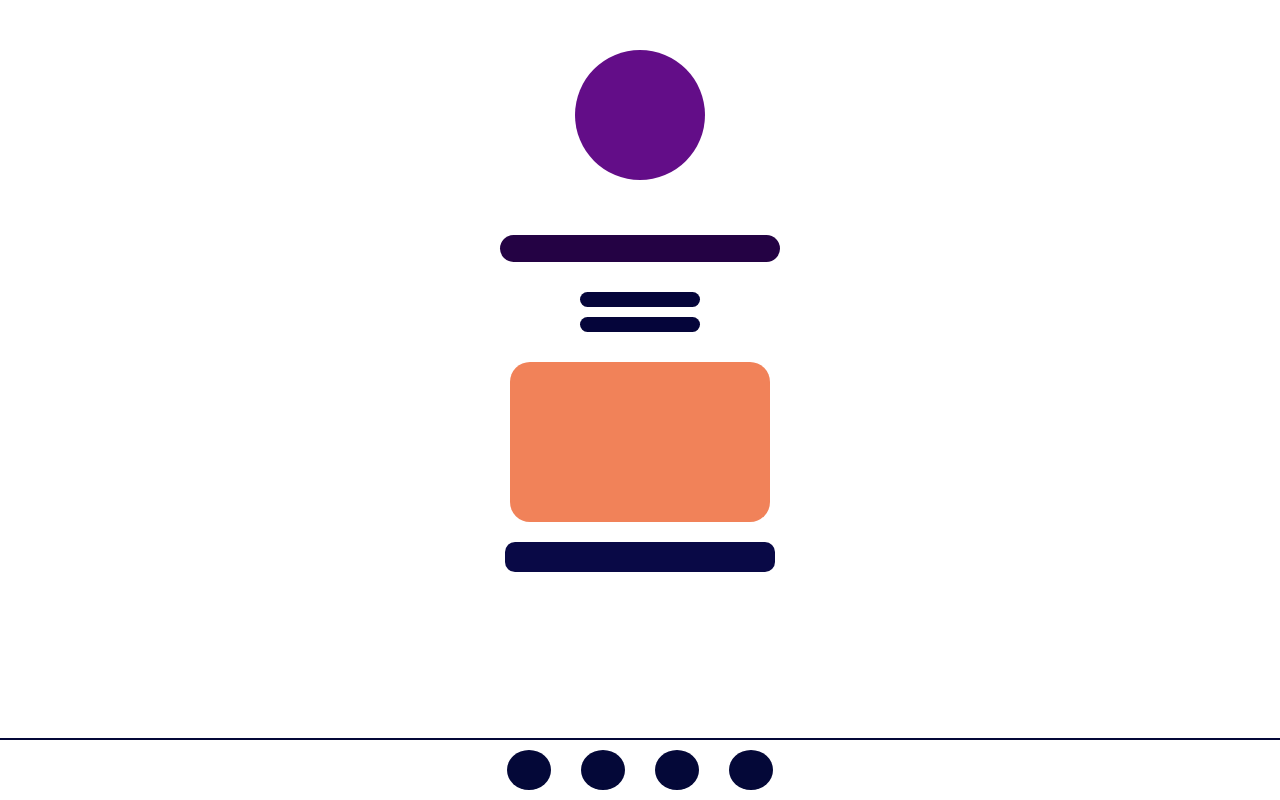
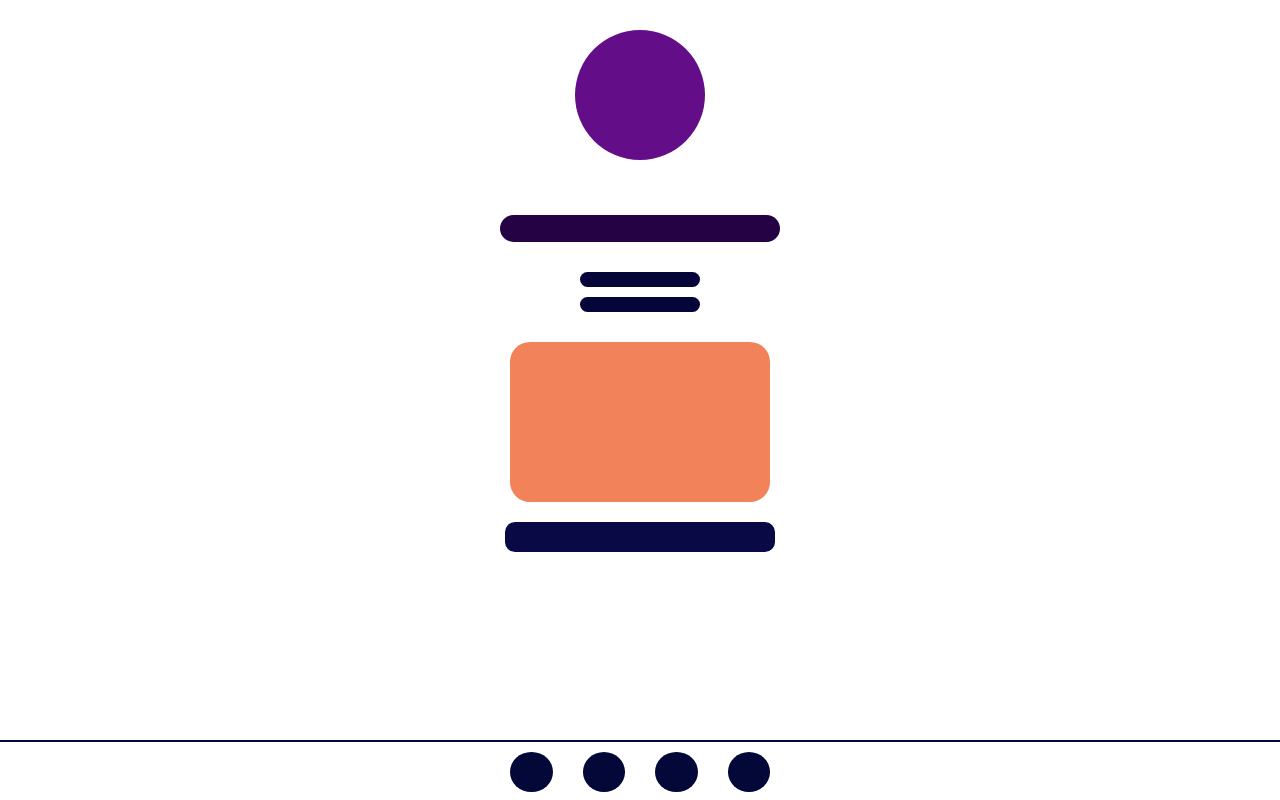
Before and after one commit to NotStev-E/Wireframes, a plain HTML site: page wireframe_2.html in a window 1280 px wide. Drawn offline with Linux system fonts and the light colour scheme.

Commit message:
Add files via upload

```diff
--- a/css/coneccion_wireframes.css
+++ b/css/coneccion_wireframes.css
@@ -1,3 +1,8 @@
+*{
+    margin: 0;
+    padding: 0;
+    box-sizing: border-box;
+}
 .conecciones{
     width: 100%;
     height: 60px;
@@ -12,6 +17,9 @@
     bottom: 0;
     left: 0;
     right: 0;
+}
+html{
+    font-size: 62.5%;/*<--Unidad general 10px para unidad rem*/
 }
 .boton_1, .boton_2, .boton_3, .boton_4{
     background-color: rgb(4, 8, 56);
@@ -28,3 +36,6 @@
 .boton_3{
     margin-right: 20px;
 }
+body{
+    margin-bottom: 60px;
+}
--- a/css/css.css
+++ b/css/css.css
@@ -1,39 +1,35 @@
-*{
-    margin: 0;
-    padding: 0;
-    box-sizing: border-box;
-}
-body div{
+.Contenedora div{
     border-radius: 20px;
     background-color: orangered;
 }
 .Contenedora{
     display: flex;
     flex-direction: column;
-    width: 370px;
+    width: 37rem;
     margin: auto;
+    margin-top: 30px;
     height: auto;
 }
 .Caja_1{
-    width: 190px;
-    height: 210px;
-    margin: 30px 0px 0px 20px;
+    width: 19rem;
+    height: 21rem;
+    margin: 0px 0px 0px 20px;
 }
 .Caja_2{
-    width: 160px;
+    width: 16rem;
     height: 70px;
     margin: 15px 40px 0px 0px;
     align-self: flex-end;
 }
 .Caja_3{
-    width: 170px;
-    height: 190px;
+    width: 17rem;
+    height: 19rem;
     margin: auto;
     margin-top: 20px;
 }
 .Caja_4{
-    width: 180px;
-    height: 30px;
+    width: 18rem;
+    height: 3rem;
     align-self: flex-end;
-    margin: 20px 10px 0px 00px;
+    margin: 20px 10px 0px 0px;
 }
--- a/css/wireframe_2.css
+++ b/css/wireframe_2.css
@@ -1,35 +1,36 @@
-*{
-    margin: 0;
-    padding: 0;
+.Contenedor{
+    width: 37rem;
+    height: auto;
+    margin: auto;
+    margin-top: 30px;
 }
 .item_1{
-    width: 130px;
-    height: 130px;
+    width: 13rem;
+    height: 13rem;
     border-radius: 100%;
     margin: auto;
-    margin-top: 50px;
     margin-bottom: 55px;
     background-color: rgb(99, 13, 136);
 }
 .item_2{
-    width: 280px;
-    height: 27px;
+    width: 28rem;
+    height: 2.7rem;
     border-radius: 50px;
     margin: auto;
     background-color: rgb(36, 2, 68);
     margin-bottom: 30px;
 }
 .item_3, .item_4{
-    width: 120px;
-    height: 15px;
+    width: 12rem;
+    height: 1.5rem;
     margin: auto;
     background-color: rgb(5, 5, 58);
     margin-top: 10px;
     border-radius: 50px;
 }
 .item_5{
-    width: 260px;
-    height: 160px;
+    width: 26rem;
+    height: 16rem;
     border-radius: 20px;
     margin: auto;
     background-color: rgb(241, 130, 89);
@@ -37,8 +38,8 @@
     margin-top: 30px;
 }
 .item_6{
-    width: 270px;
-    height: 30px;
+    width: 27rem;
+    height: 3rem;
     border-radius: 10px;
     margin: auto;
     background-color: rgb(9, 9, 70);
--- a/css/wireframe_3.css
+++ b/css/wireframe_3.css
@@ -1,9 +1,5 @@
-*{
-    margin: 0;
-    padding: 0;
-}
 .Contenedora{
-    width: 330px;
+    width: 33rem;
     height: auto;
     margin: auto;
     margin-top: 40px;
@@ -14,16 +10,16 @@
     flex-direction: column;
 }
 .item_1{
-    width: 40px;
-    height: 40px;
+    width: 4rem;
+    height: 4rem;
     border-radius: 100%;
     background: #ffff;
     margin-top: 30px;
     margin-left: 30px;
 }
 .item_2{
-    width: 270px;
-    height: 50px;
+    width: 27rem;
+    height: 5rem;
     border-radius: 20px;
     background: #ffff;
     margin: auto;
--- a/css/wireframe_4.css
+++ b/css/wireframe_4.css
@@ -1,20 +1,16 @@
-*{
-    margin: 0px;
-    padding: 0px;
-}
 .Contenedor{
-    width: 330px;
+    width: 33rem;
     height: auto;
     margin: auto;
-    margin-top: 40px;
+    margin-top: 30px;
 
     display: flex;
     flex-wrap: wrap;
     justify-content: center;
 }
 .Contenedor div{
-    width: 120px;
-    height: 120px;
+    width: 12rem;
+    height: 12rem;
     margin: 10px;
     border-radius: 15px;
 }
--- a/wireframe_2.html
+++ b/wireframe_2.html
@@ -9,12 +9,14 @@
     <title>Wireframe</title>
 </head>
 <body>
+    <section class="Contenedor">
          <div class="item_1"></div>
          <div class="item_2"></div>
          <div class="item_3"></div>
          <div class="item_4"></div>
          <div class="item_5"></div>
          <div class="item_6"></div>
+    </section>
 
     <section class="conecciones">
          <a href="index.html" class="boton_1">.</a>
```
Also changed, not shown: index.html (+1 -1 lines). Lines whose indentation alone changed are shown as unchanged.
